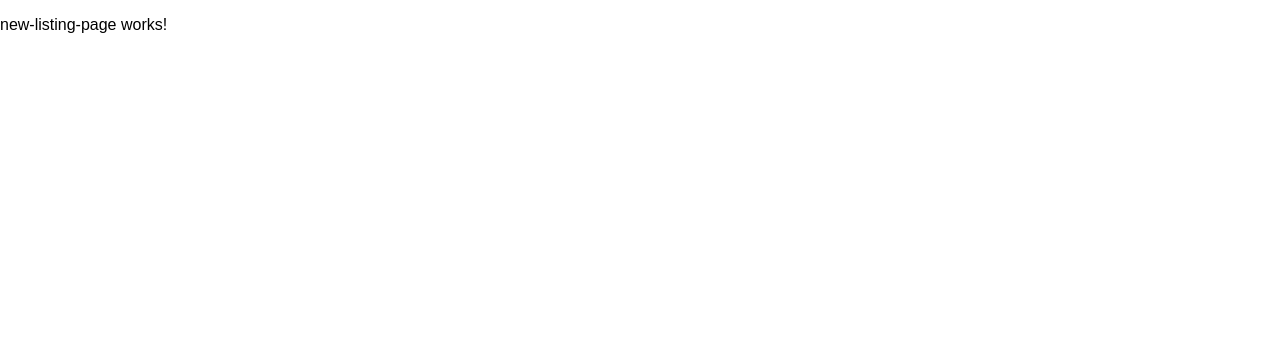
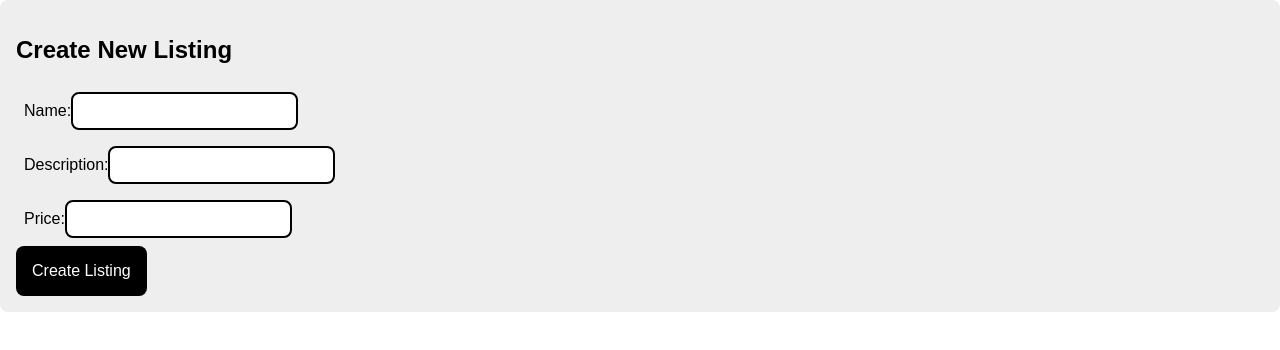
Before and after one commit to EstherManriqueGlez/buy-and-sell-angular-app, an Angular app: page /new-listing in a window 1280 px wide. Shown: the top 350 px of the page. Built offline with nearby package versions, Linux system fonts and the light colour scheme.

Commit message:
Added Listing data form component and new listing page changes.

```diff
--- a/src/app/contact-page/contact-page.component.ts
+++ b/src/app/contact-page/contact-page.component.ts
@@ -7,7 +7,7 @@
 @Component({
   selector: 'app-contact-page',
   standalone: true,
-  imports:  [FormsModule,],
+  imports:  [FormsModule],
   templateUrl: './contact-page.component.html',
   styleUrl: './contact-page.component.scss'
 })
--- /dev/null
+++ b/src/app/listing-data-form/listing-data-form.component.html
@@ -0,0 +1 @@
+<p>listing-data-form works!</p>
--- a/src/app/new-listing-page/new-listing-page.component.html
+++ b/src/app/new-listing-page/new-listing-page.component.html
@@ -1 +1,28 @@
-<p>new-listing-page works!</p>
+<div class="content-box">
+  <h2>Create New Listing</h2>
+  <form (ngSubmit)="onSubmit()">
+    <div>
+      <label for="name">Name:</label>
+      <input id="name" name="name" type="text" [(ngModel)]="name" />
+    </div>
+    <div>
+      <label for="description">Description:</label>
+      <input
+        id="description"
+        name="description"
+        type="text"
+        [(ngModel)]="description"
+      />
+    </div>
+    <div>
+      <label for="price">Price:</label>
+      <input
+        id="price"
+        name="price"
+        type="text"
+        [(ngModel)]="price"
+      />
+    </div>
+    <button type="submit">Create Listing</button>
+  </form>
+</div>
--- a/src/app/new-listing-page/new-listing-page.component.ts
+++ b/src/app/new-listing-page/new-listing-page.component.ts
@@ -1,12 +1,28 @@
-import { Component } from '@angular/core';
+import { Component, OnInit } from '@angular/core';
+import { FormsModule } from '@angular/forms';
+import { Router } from '@angular/router';
 
 @Component({
   selector: 'app-new-listing-page',
   standalone: true,
-  imports: [],
+  imports: [FormsModule],
   templateUrl: './new-listing-page.component.html',
   styleUrl: './new-listing-page.component.scss'
 })
-export class NewListingPageComponent {
+export class NewListingPageComponent implements OnInit{
+  name: string = '';
+  description: string = '';
+  price: string = '';
+
+  constructor(
+    private router: Router,
+  ) {}
+
+  ngOnInit(): void {}
+
+  onSubmit(): void {
+    alert('Creating a new listing...');
+    this.router.navigateByUrl('/my-listings');
+  }
 
 }
```
Also changed, not shown: src/app/listing-data-form/listing-data-form.component.ts (added, +12 -0 lines), src/app/listing-data-form/listing-data-form.component.scss (added), 1 other file (tests, documents, lock files or other folders).
